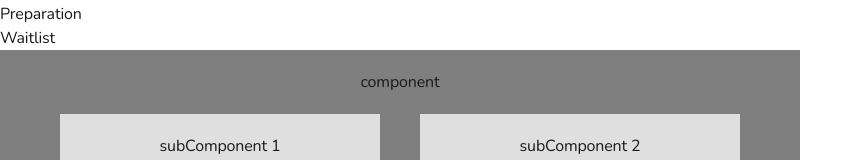
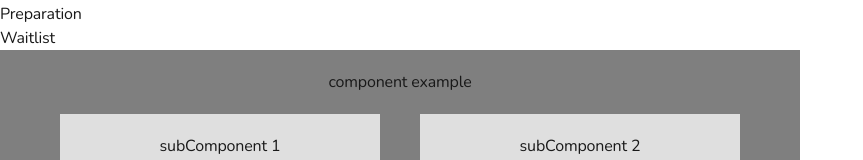
Before and after one commit to OasisWatts/crankie-landing-fe, a Next.js app: page / in a window 1280 px wide. Shown: the part 1030-1190 px from the top of the page, without its empty margins (0-863 px from the left). Built offline with nearby package versions, Linux system fonts and the light colour scheme.

Commit message:
git test

```diff
--- a/components/example_components.tsx
+++ b/components/example_components.tsx
@@ -1,7 +1,7 @@
 export function ExampleComponent() {
     return (
         <div className="inline-block text-center p-5 w-[50rem] h-[25rem] bg-gray-500">
-            <p>component</p>
+            <p>component example</p>
             <ExampleSubComponent value={1} />
             <ExampleSubComponent value={2} />
         </div>
```
